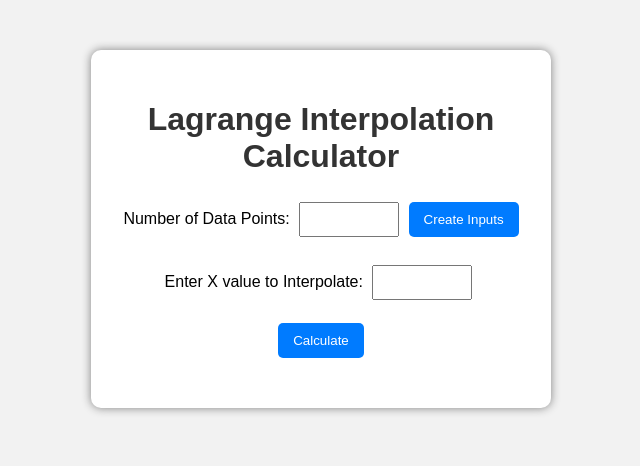
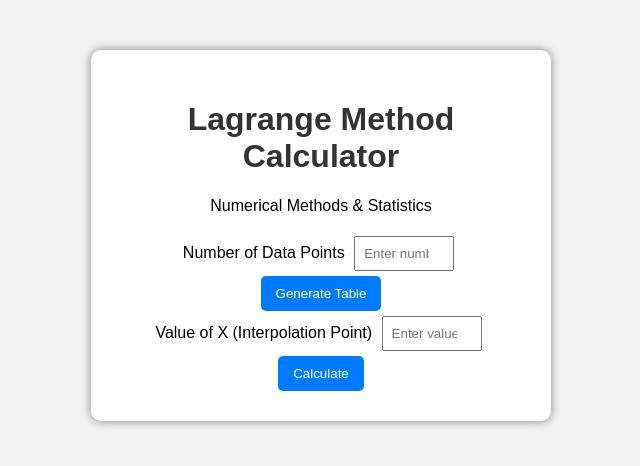
Before and after one commit to Ranjith007-king/lagrange-method, a plain HTML site: page index.html in a window 1280 px wide. Shown: the whole page, without its empty margins (319-959 px from the left). Drawn offline with Linux system fonts and the light colour scheme.

Commit message:
Refactor Lagrange Method Calculator HTML structure-1
Updated layout and functionality for Lagrange Method Calculator.

```diff
--- a/index.html
+++ b/index.html
@@ -2,7 +2,7 @@
 <html lang="en">
 <head>
 <meta charset="UTF-8">
-<title>Lagrange Method Calculator</title>
+<title>Lagrange Interpolation Calculator</title>
 <link rel="stylesheet" href="style.css">
 </head>
 
@@ -10,25 +10,24 @@
 
 <div class="container">
 
-<h1>Lagrange Interpolation Calculator</h1>
+<h1>Lagrange Method Calculator</h1>
+<p class="subtitle">Numerical Methods & Statistics</p>
 
-<label>Number of Data Points:</label>
-<input type="number" id="points" min="2">
+<div class="card">
 
-<button onclick="createInputs()">Create Inputs</button>
+<label>Number of Data Points</label>
+<input type="number" id="numPoints" min="2" placeholder="Enter number">
 
-<div id="inputs"></div>
+<button onclick="generateInputs()">Generate Table</button>
 
-<br>
+<div id="tableArea"></div>
 
-<label>Enter X value to Interpolate:</label>
-<input type="number" id="valueX">
+<label>Value of X (Interpolation Point)</label>
+<input type="number" id="xp" placeholder="Enter value of x">
 
-<br><br>
+<button class="calculate" onclick="calculate()">Calculate</button>
 
-<button onclick="calculate()">Calculate</button>
-
-<h2 id="result"></h2>
+</div>
 
 </div>
 
```
